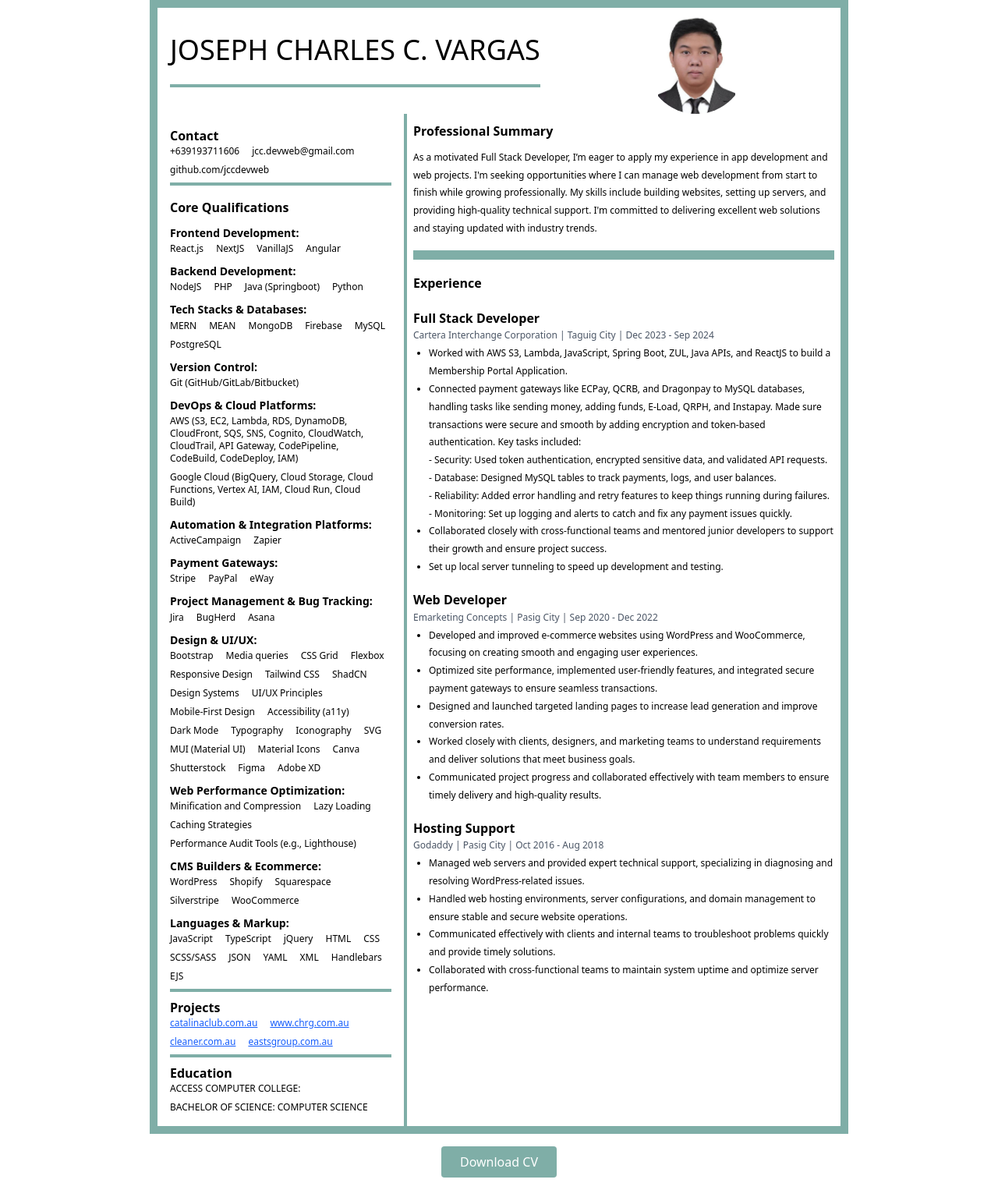
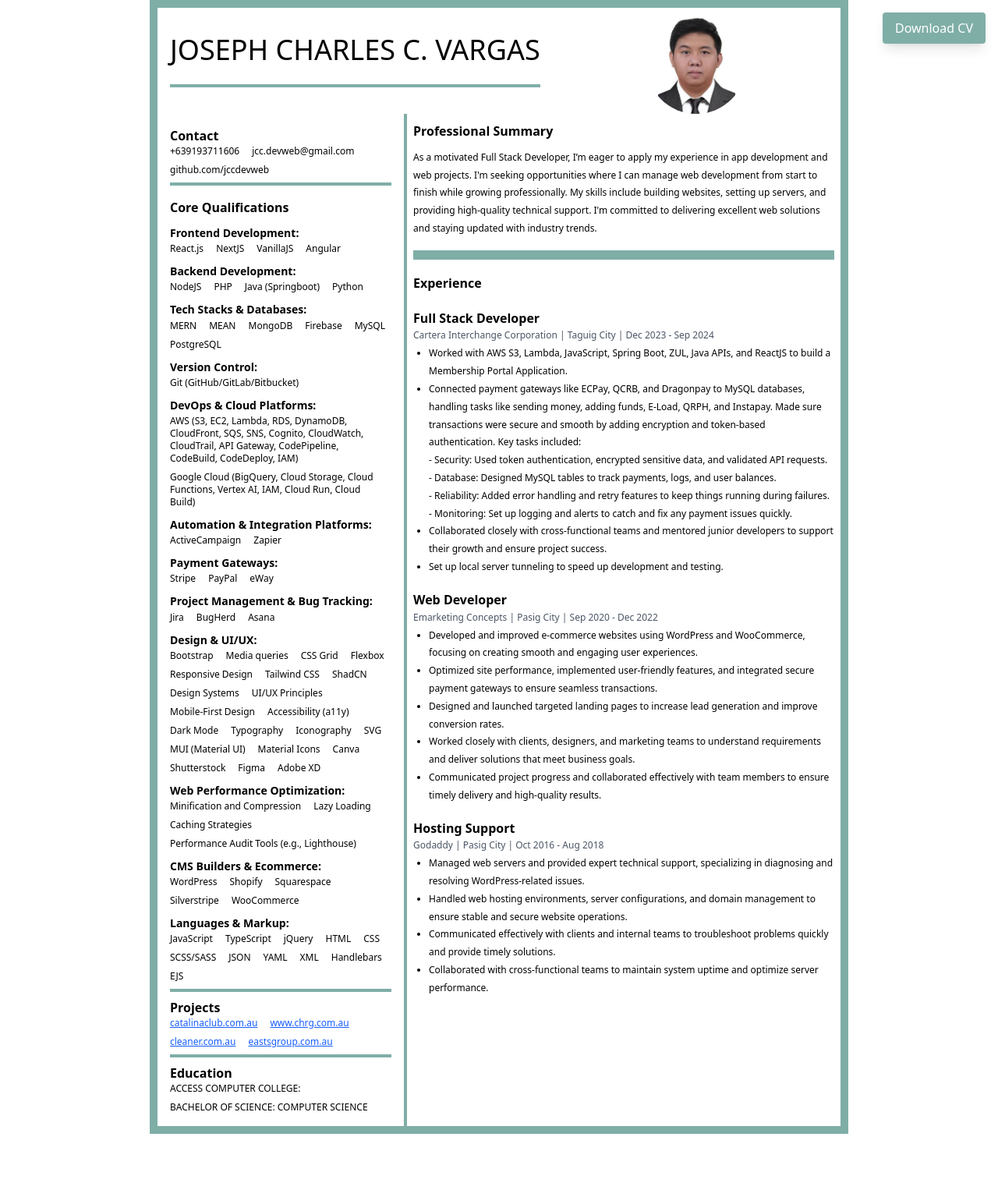
Before and after one commit to jccdevweb/charles-cv, a Next.js app: page / in a window 1280 px wide. Shown: the whole page at 78% size. After the commit the page ends 1454 px from the top, so only its background shows below. Built offline with nearby package versions, Linux system fonts and the light colour scheme.

Commit message:
download sticky

```diff
--- a/src/app/page.tsx
+++ b/src/app/page.tsx
@@ -180,14 +180,12 @@ export default function Home() {
         </div>
       </div>{" "}
       {/* Download Button outside main container, centered top */}
-      <div className="w-full flex justify-center my-4 cursor-pointer">
-        <button
-          onClick={downloadCV}
-          className="bg-[#7FAEA7] text-white px-6 py-2 rounded hover:bg-[#6b958d] transition cursor-pointer"
-        >
-          Download CV
-        </button>
-      </div>
+      <button
+        onClick={downloadCV}
+        className="fixed right-4 bottom-4 lg:top-4 lg:bottom-auto bg-[#7FAEA7] text-white px-4 py-2 rounded shadow-lg hover:bg-[#6b958d] transition z-50 cursor-pointer"
+      >
+        Download CV
+      </button>
     </>
   );
 }
```
